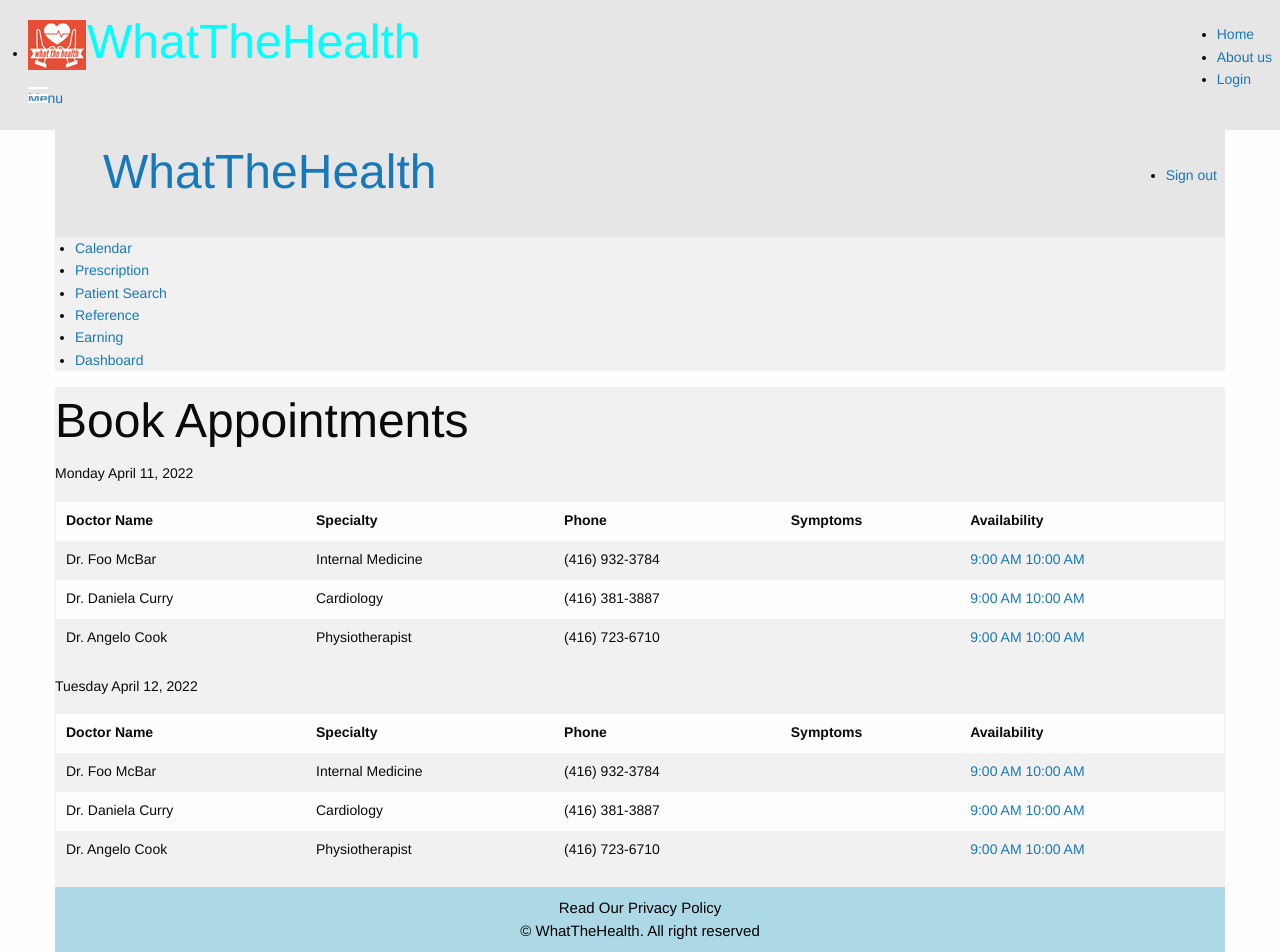
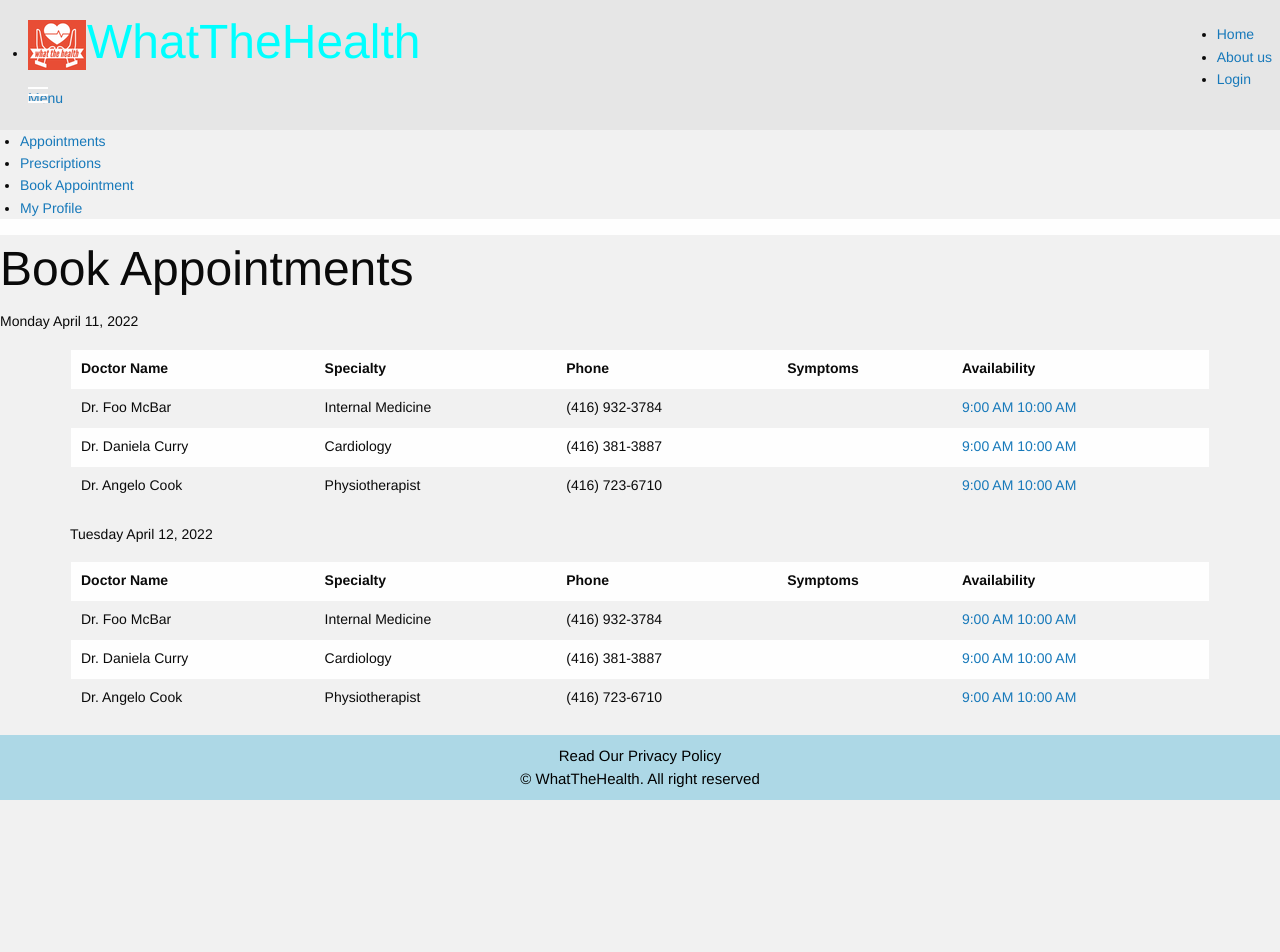
Before and after one commit to RekhaLeelara/WhatTheHealth, a Node server app: page /patient/bookAppointments in a window 1280 px wide. After the commit the page ends 800 px from the top, so only its background shows below. Run offline with Node 20, Linux system fonts and the light colour scheme; some libraries are stand-ins or nearby versions.

Commit message:
update appointment booking

```diff
--- a/views/book-appointment.handlebars
+++ b/views/book-appointment.handlebars
@@ -1,40 +1,24 @@
-<main class="container container-fluid mt-5">
-
-
-    <div class="row">
-
-        <nav class="top-bar" data-topbar>
-
-            <ul class="title-area">
-                <ol class="name">
-                    <h1><a href="#">WhatTheHealth</a></h1>
-                </ol>
-            </ul>
-
-            <section class="top-bar-section">
-                <ul class="right">
-                    <li class="active"><a href="#">Sign out</a></li>
-                </ul>
-            </section>
-        </nav>
-
-    </div>
-
-    <div class="row">
-
-        <div class="medium-4 columns" style="background-color:#f1f1f1;">
-            <ul class="side-nav">
-                <li class="active"><a href="#">Calendar</a></li>
-                <li><a href="#">Prescription</a></li>
-                <li><a href="#">Patient Search</a></li>
-                <li><a href="#">Reference</a></li>
-                <li><a href="#">Earning</a></li>
-                <li><a href="#">Dashboard</a></li>
+<div id="links" class="medium-4 columns links" style="background-color:#f1f1f1;">
+  <ul class="side-nav" >
+    <li><a data-link="appointments" >Appointments</a></li>
+    <li><a data-link="prescriptions">Prescriptions</a></li>
+    <li><a data-link="bookappointments" class="active">Book Appointment</a></li>
+    {{!-- <li><a data-link="dashboard">Dashboard</a></li> --}}
+    <li><a data-link="">My Profile</a></li>
   </ul>
 </div>
+<script>
+      $('#links').click(function(e) {
+          console.log(e)
+        var url = '/patient/' + e.target.dataset.link
+        console.log(url)
+        document.location.replace(url);
+    });
+</script>
 <div class="medium-8 columns" style="background-color:#f1f1f1;">
     <h1>Book Appointments</h1>
     <p>Monday April 11, 2022</p>
+    <div id="container" class="container">
         <table class="patient-appointments .table">
             <tr>
                 <th scope="col">Doctor Name</th>
@@ -51,8 +35,8 @@
                 {{!-- <td>{{this.symptoms}}</td> --}}
                 {{!-- <td>{{this.status}}</td> --}}
                 <td></td>
-                    <td><span><a href="time" id="time">9:00 AM</a></span>
-                        <span><a href="time" id="time">10:00 AM</a></span>
+                <td><span><a data-date="April 11 2022" data-timeslot="9:00AM" data-doctor="{{this.doctorName}}" id="time">9:00 AM</a></span>
+                    <span><a data-date="April 11 2022" data-timeslot="10:00AM" data-doctor="{{this.doctorName}}" id="time">10:00 AM</a></span>
                 </td>
             </tr>
             {{/each}}
@@ -74,13 +58,15 @@
                 {{!-- <td>{{this.symptoms}}</td> --}}
                 {{!-- <td>{{this.status}}</td> --}}
                 <td></td>
-                    <td><span><a href="time" id="time">9:00 AM</a></span>
-                        <span><a href="time" id="time">10:00 AM</a></span>
+                <td><span><a data-date="April 12 2022" data-timeslot="9:00AM" data-doctor="{{this.doctorName}}" class='test' id="time">9:00 AM</a></span>
+                <span><a data-date="April 12 2022" data-timeslot="10:00AM" data-doctor="{{this.doctorName}}" id="time">10:00 AM</a></span>
                 </td>
             </tr>
             {{/each}}
         </table>
-            <script>
-                document.getElementById('time').addEventListener('click', signupFormHandler);
-                alert("Your Appointment has been booked successfully!");
-            </script>
+    </div>
+</div>
+{{!-- generate uuids in-browser for appointment unique ids --}}
+
+
+<script src="/javascript/bookappointment.js"></script>
```
Lines whose indentation alone changed are shown as unchanged.
